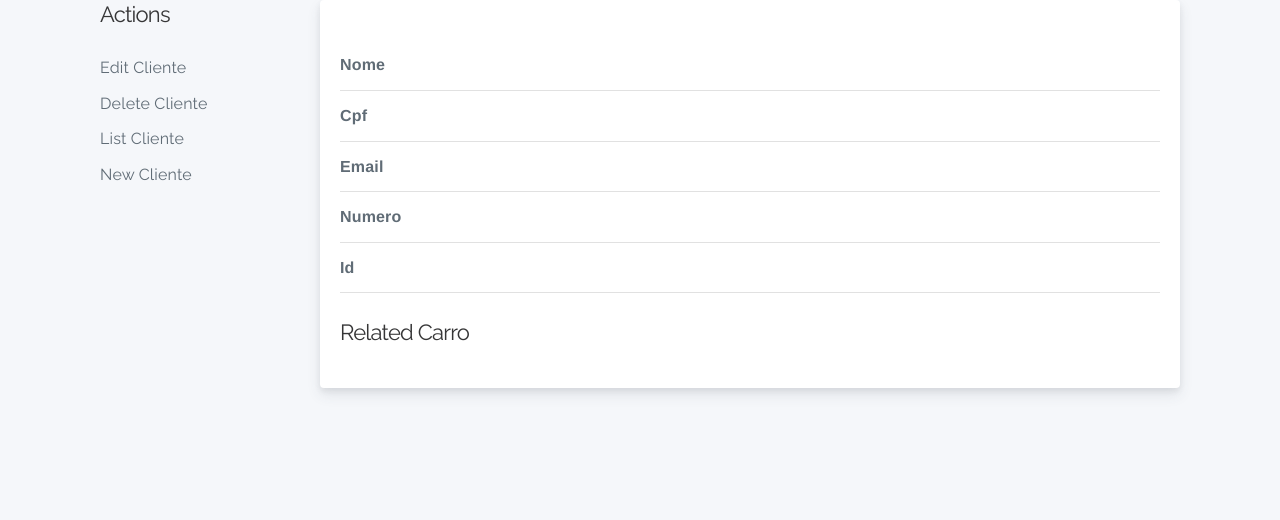
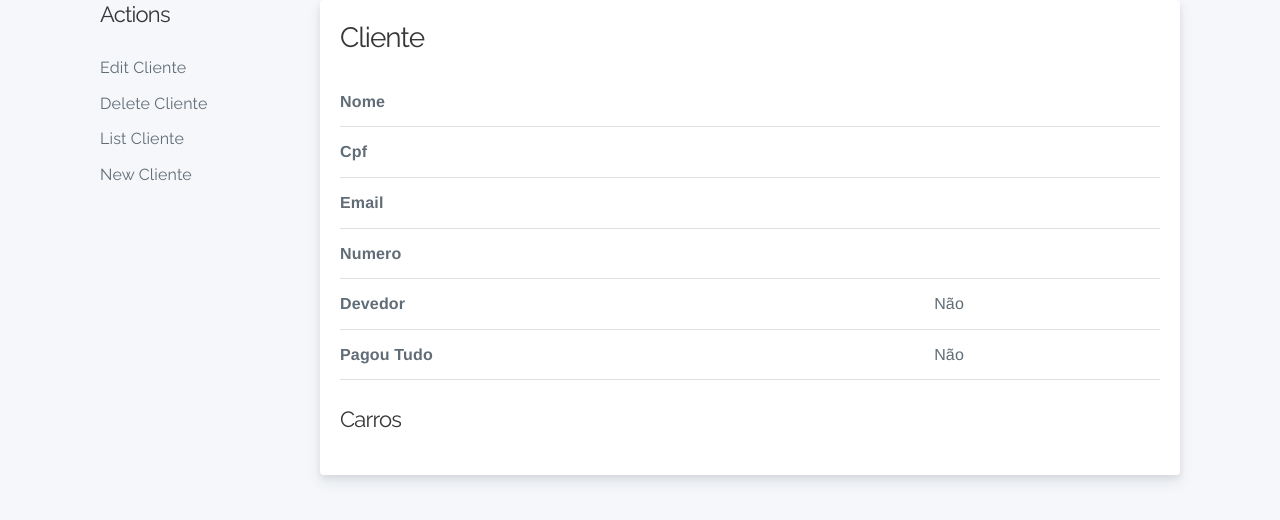
Before and after one commit to luizaribeir0/Projeto_CakePHP, a CakePHP app: template app/templates/Cliente/view.php in a window 1280 px wide. Shown: the part 78-598 px from the top of the page. Run offline with PHP 8.4 and a stand-in for CakePHP, Linux system fonts and the light colour scheme; the template is opened without the code that fills it, so the values that code supplies are empty; some libraries are stand-ins or nearby versions.

Commit message:
mudancas em cliente

```diff
--- a/app/src/Model/Table/ClienteTable.php
+++ b/app/src/Model/Table/ClienteTable.php
@@ -10,6 +10,8 @@ use Cake\Validation\Validator;
 
 /**
  * Cliente Model
+ *
+ * @property \App\Model\Table\CarroTable&\Cake\ORM\Association\HasMany $Carro
  *
  * @method \App\Model\Entity\Cliente newEmptyEntity()
  * @method \App\Model\Entity\Cliente newEntity(array $data, array $options = [])
@@ -40,6 +42,10 @@ class ClienteTable extends Table
         $this->setTable('cliente');
         $this->setDisplayField('id');
         $this->setPrimaryKey('id');
+
+        $this->hasMany('Carro', [
+            'foreignKey' => 'cliente_id',
+        ]);
     }
 
     /**
--- a/app/templates/Cliente/edit.php
+++ b/app/templates/Cliente/edit.php
@@ -26,6 +26,8 @@
                     echo $this->Form->control('cpf');
                     echo $this->Form->control('email');
                     echo $this->Form->control('numero');
+                    echo $this->Form->control('devedor', ['type' => 'checkbox']);
+                    echo $this->Form->control('pagou_tudo', ['type' => 'checkbox']);
                 ?>
             </fieldset>
             <?= $this->Form->button(__('Submit')) ?>
--- a/app/templates/Cliente/index.php
+++ b/app/templates/Cliente/index.php
@@ -1,7 +1,7 @@
 <?php
 /**
  * @var \App\View\AppView $this
- * @var iterable<\App\Model\Entity\Cliente> $cliente
+ * @var iterable<\App\Model\Entity\Cliente> $clientes
  */
 ?>
 <div class="cliente index content">
@@ -20,7 +20,7 @@
                 </tr>
             </thead>
             <tbody>
-                <?php foreach ($cliente as $cliente): ?>
+                <?php foreach ($clientes as $cliente): ?>
                 <tr>
                     <td><?= $this->Number->format($cliente->id) ?></td>
                     <td><?= h($cliente->nome) ?></td>
--- a/app/templates/Cliente/view.php
+++ b/app/templates/Cliente/view.php
@@ -16,7 +16,7 @@
     </aside>
     <div class="column column-80">
         <div class="cliente view content">
-            <h3><?= h($cliente->id) ?></h3>
+            <h3>Cliente</h3>
             <table>
                 <tr>
                     <th><?= __('Nome') ?></th>
@@ -35,17 +35,20 @@
                     <td><?= h($cliente->numero) ?></td>
                 </tr>
                 <tr>
-                    <th><?= __('Id') ?></th>
-                    <td><?= $this->Number->format($cliente->id) ?></td>
+                    <th><?= __('Devedor') ?></th>
+                    <td><?= $cliente->devedor ? 'Sim' : 'Não' ?></td>
+                </tr>
+                <tr>
+                    <th><?= __('Pagou Tudo') ?></th>
+                    <td><?= $cliente->pagou_tudo ? 'Sim' : 'Não' ?></td>
                 </tr>
             </table>
             <div class="related">
-                <h4><?= __('Related Carro') ?></h4>
+                <h4><?= __('Carros') ?></h4>
                 <?php if (!empty($cliente->carro)) : ?>
                 <div class="table-responsive">
                     <table>
                         <tr>
-                            <th><?= __('Id') ?></th>
                             <th><?= __('Nome') ?></th>
                             <th><?= __('Tipo') ?></th>
                             <th><?= __('Marca') ?></th>
@@ -55,7 +58,6 @@
                         </tr>
                         <?php foreach ($cliente->carro as $carro) : ?>
                         <tr>
-                            <td><?= h($carro->id) ?></td>
                             <td><?= h($carro->nome) ?></td>
                             <td><?= h($carro->tipo) ?></td>
                             <td><?= h($carro->marca) ?></td>
```
Also changed, not shown: app/src/Controller/ClienteController.php (+4 -4 lines), app/src/Model/Entity/Cliente.php (+3 -5 lines).
